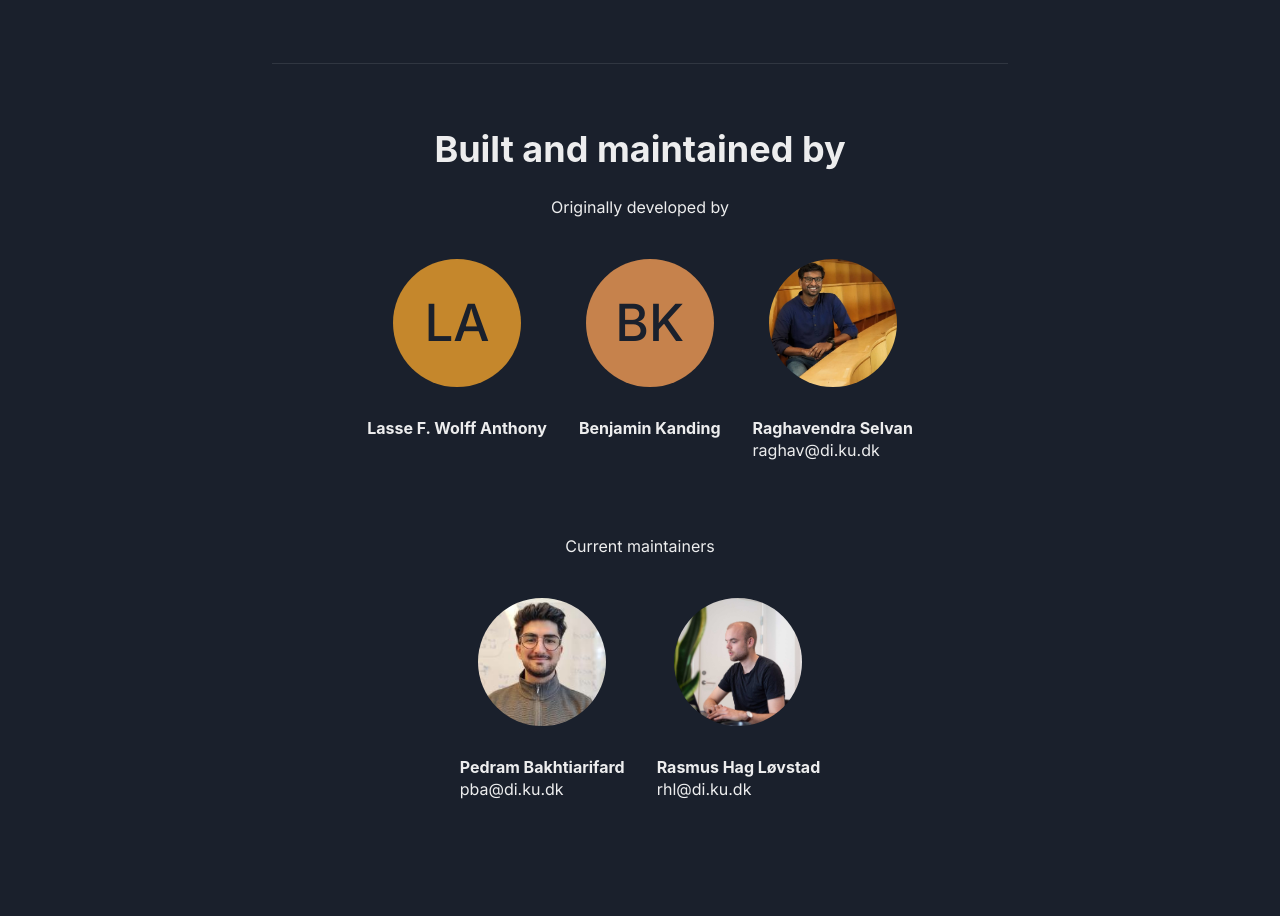
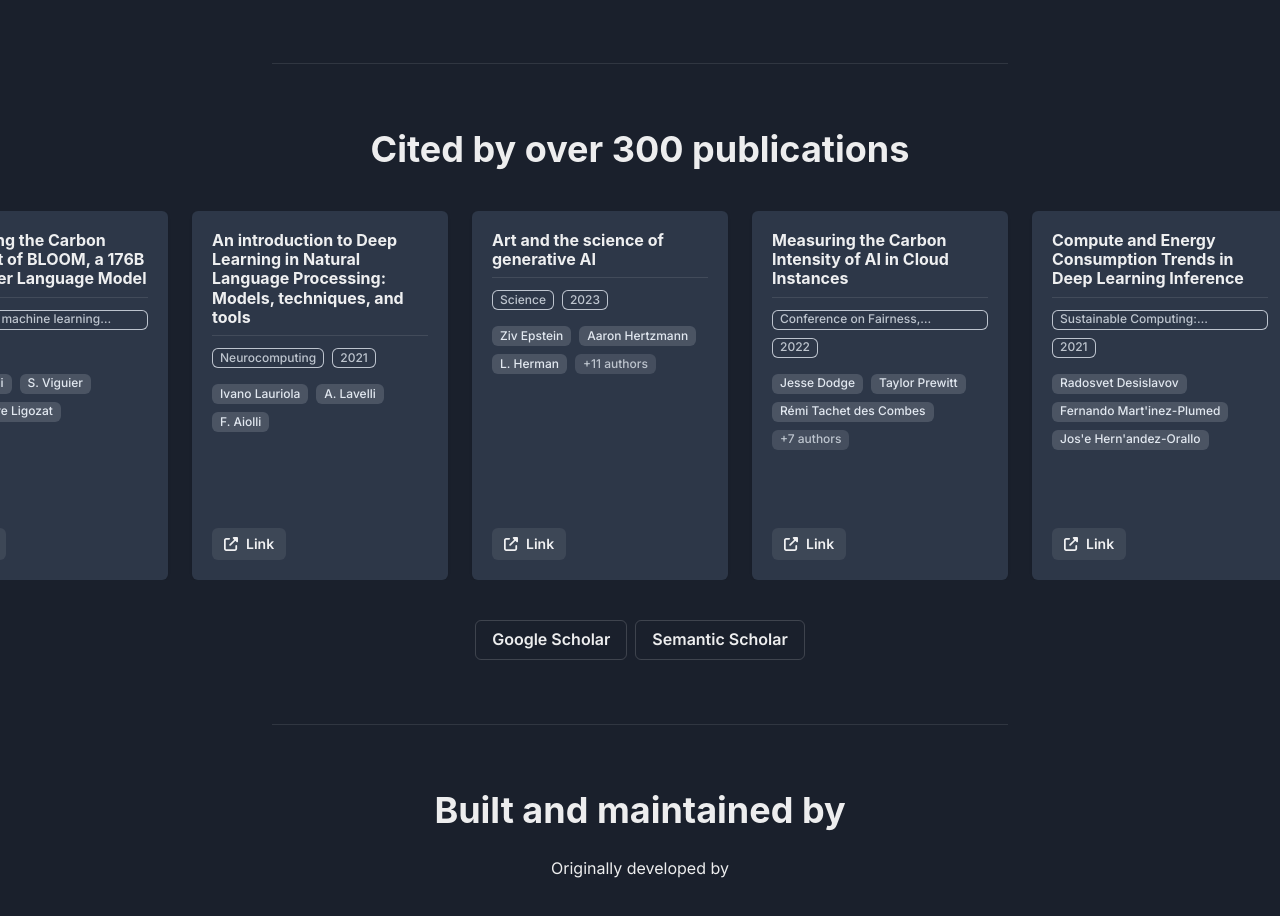
Before and after one commit to saintslab/carbontracker-website, a Next.js app: page / in a window 1280 px wide. Shown: the part 3589-4505 px from the top of the page. Built offline with nearby package versions, Linux system fonts and the light colour scheme.

Commit message:
added Citation section

```diff
--- a/components/CitationSection.tsx
+++ b/components/CitationSection.tsx
@@ -7,7 +7,16 @@ import {
   Heading,
   VStack,
   Link,
+  Tag,
+  TagLeftIcon,
+  TagLabel,
+  Flex,
+  Divider,
+  Button,
+  CardFooter,
 } from "@chakra-ui/react";
+import { useEffect, useState } from "react";
+import { FaUpRightFromSquare } from "react-icons/fa6";
 
 type CitationProps = {
   title: string;
@@ -23,35 +32,213 @@ const Citation: React.FC<CitationProps> = ({
   origin,
   date,
 }) => {
+  const authorList = authors.split(", ");
+  const [showAllAuthors, setShowAllAuthors] = useState(authorList.length <= 3);
   return (
+    <Card minW="16rem" mx={2}>
+      <CardBody>
+        <Flex flexDirection={"column"} height="full">
           <Link href={link}>
-      <Card minW="16rem">
-        <CardBody>
             <Heading size="sm">{title}</Heading>
-          <Text>{authors}</Text>
-          <Text>{origin}</Text>
-          <Text>{date.toDateString()}</Text>
+          </Link>
+          <Divider my={2} />
+          <Flex flexDirection={"column"}>
+            <HStack mt={1} wrap="wrap">
+              <Tag size="sm" variant={"outline"} title={origin}>
+                <TagLabel>{origin}</TagLabel>
+              </Tag>
+              <Tag
+                size="sm"
+                variant={"outline"}
+                title={date.toLocaleDateString()}
+              >
+                <TagLabel>{date.getFullYear()}</TagLabel>
+              </Tag>
+            </HStack>
+            <Flex gap={2} wrap={"wrap"} mt={4}>
+              {authorList
+                .slice(0, showAllAuthors ? authorList.length : 3)
+                .map((author, index) => {
+                  return (
+                    <Tag size="sm" key={index} whiteSpace={"nowrap"}>
+                      {author}
+                    </Tag>
+                  );
+                })}
+              {!showAllAuthors && (
+                <Tag
+                  size="sm"
+                  onClick={() => setShowAllAuthors(true)}
+                  cursor={"pointer"}
+                  opacity={0.8}
+                >
+                  +{authorList.length - 3} authors
+                </Tag>
+              )}
+            </Flex>
+          </Flex>
+        </Flex>
       </CardBody>
+      <CardFooter>
+        <Link target="_blank" href={link}>
+          <Button size="sm" leftIcon={<FaUpRightFromSquare />}>
+            Link
+          </Button>
+        </Link>
+      </CardFooter>
     </Card>
-    </Link>
   );
 };
 
+const citations = [
+  {
+    title:
+      "An introduction to Deep Learning in Natural Language Processing: Models, techniques, and tools",
+    authors: "Ivano Lauriola, A. Lavelli, F. Aiolli",
+    origin: "Neurocomputing",
+    date: new Date("2021-01-06"),
+    link: "https://www.sciencedirect.com/science/article/pii/S0925231221010997?via%3Dihub",
+  },
+  {
+    title:
+      "The AI gambit: leveraging artificial intelligence to combat climate change—opportunities, challenges, and recommendations",
+    authors:
+      "Josh Cowls, Andreas Tsamados, Mariarosaria Taddeo, Luciano Floridi",
+    origin: "AI & SOCIETY",
+    date: new Date("2021-10-18"),
+    link: "https://link.springer.com/article/10.1007/s00146-021-01294-x#citeas",
+  },
+  {
+    title: "Sustainable AI: AI for sustainability and the sustainability of AI",
+    authors: "A. van Wynsberghe",
+    origin: "AI and Ethics",
+    date: new Date("2021-02-26"),
+    link: "https://link.springer.com/article/10.1007/s43681-021-00043-6",
+  },
+  {
+    title: "Training Spiking Neural Networks Using Lessons From Deep Learning",
+    authors:
+      "J. Eshraghian, Max Ward, Emre Neftci, Xinxin Wang, Gregor Lenz, Girish Dwivedi, Bennamoun, Doo Seok Jeong, Wei Lu",
+    origin: "Proceedings of the IEEE",
+    date: new Date("2021-09-27"),
+    link: "https://ieeexplore.ieee.org/stamp/stamp.jsp?tp: &arnumber: 10242251&tag: 1",
+  },
+  {
+    title: "U-Sleep: resilient high-frequency sleep staging",
+    authors:
+      "Mathias Perslev, S. Darkner, Lykke Kempfner, M. Nikolic, P. Jennum, C. Igel",
+    origin: "npj Digital Medicine",
+    date: new Date("2021-04-15"),
+    link: "https://www.nature.com/articles/s41746-021-00440-5",
+  },
+  {
+    title: "Measuring the Carbon Intensity of AI in Cloud Instances",
+    authors:
+      "Jesse Dodge, Taylor Prewitt, Rémi Tachet des Combes, Erika Odmark, Roy Schwartz, Emma Strubell, A. Luccioni, Noah A. Smith, Nicole DeCario, Will Buchanan ",
+    origin: "Conference on Fairness, Accountability and Transparency",
+    date: new Date("2022-06-10"),
+    link: "https://dl.acm.org/doi/10.1145/3531146.3533234",
+  },
+  {
+    title: "Aligning artificial intelligence with climate change mitigation",
+    authors:
+      "L. Kaack, P. Donti, Emma Strubell, George Kamiya, F. Creutzig, D. Rolnick",
+    origin: "Nature Climate Change",
+    date: new Date("2022-06-09"),
+    link: "https://www.nature.com/articles/s41558-022-01377-7",
+  },
+  {
+    title:
+      "Estimating the Carbon Footprint of BLOOM, a 176B Parameter Language Model",
+    authors: "A. Luccioni, S. Viguier, Anne-Laure Ligozat",
+    origin: "Journal of machine learning research",
+    date: new Date("2022-11-03"),
+    link: "https://arxiv.org/pdf/2211.02001.pdf",
+  },
+  {
+    title: "Art and the science of generative AI",
+    authors:
+      "Ziv Epstein, Aaron Hertzmann, L. Herman, Robert Mahari, M. Frank, Matthew Groh, Hope Schroeder, Amy Smith, Memo Akten, Jessica Fjeld, H. Farid, Neil Leach, A. Pentland, Olga Russakovsky",
+    origin: "Science",
+    date: new Date("2023-06-07"),
+    link: "https://arxiv.org/pdf/2306.04141.pdf",
+  },
+  {
+    title: "Compute and Energy Consumption Trends in Deep Learning Inference",
+    authors:
+      "Radosvet Desislavov, Fernando Mart'inez-Plumed, Jos'e Hern'andez-Orallo",
+    origin: "Sustainable Computing: Informatics and Systems",
+    date: new Date("2021-09-02"),
+    link: "https://arxiv.org/pdf/2109.05472.pdf",
+  },
+  {
+    title:
+      "Lung Segmentation from Chest X-rays using Variational Data Imputation",
+    authors:
+      "Raghavendra Selvan, E. Dam, Sofus Rischel, Kaining Sheng, M. Nielsen, A. Pai ",
+    origin: "arXiv.org",
+    date: new Date("2020-05-20"),
+    link: "https://arxiv.org/pdf/2005.10052.pdf",
+  },
+];
+
+// Knuth shuffle
+function shuffle(a: Array<CitationProps>) {
+  let array = [...a]; // copy a
+  let currentIndex = array.length;
+
+  // While there remain elements to shuffle...
+  while (currentIndex != 0) {
+    // Pick a remaining element...
+    let randomIndex = Math.floor(Math.random() * currentIndex);
+    currentIndex--;
+
+    // And swap it with the current element.
+    [array[currentIndex], array[randomIndex]] = [
+      array[randomIndex],
+      array[currentIndex],
+    ];
+  }
+  return array;
+}
+
 export default function CitationSection() {
+  const [citationList, setCitationList] = useState<typeof citations>([]);
+
+  // On page load, shuffle citations
+  useEffect(() => {
+    setCitationList(shuffle(citations));
+  }, []);
+
   return (
     <VStack justify="center">
-      <Heading>Cited by over 300 publications</Heading>
-      <HStack overflowX="scroll" maxW="200%">
-        {[0, 1, 2, 3, 4, 5, 6, 7, 8, 9].map((_, index) => (
+      <Heading mb={8}>Cited by over 300 publications</Heading>
+      <HStack
+        mb={8}
+        overflowX="scroll"
+        maxW={["100vw", "200%"]}
+        align="stretch"
+      >
+        {citationList.map((citation, index) => {
+          return (
             <Citation
               key={index}
-            title="Aligning artificial intelligence with climate change mitigation"
-            authors="Kaack, Lynn H and Donti, Priya L and Strubell, Emma and Kamiya, George and Creutzig, Felix and Rolnick, David"
-            origin="nature.com"
-            date={new Date("2022-06-09")}
-            link="https://www.nature.com/articles/s41558-022-01377-7"
+              title={citation.title}
+              authors={citation.authors}
+              origin={citation.origin}
+              link={citation.link}
+              date={citation.date}
             />
-        ))}
+          );
+        })}
+      </HStack>
+      <HStack>
+        <Link href="https://scholar.google.dk/scholar?cites=1575501828776281081&as_sdt=2005&sciodt=0,5">
+          <Button variant="outline">Google Scholar</Button>
+        </Link>
+        <Link href="https://www.semanticscholar.org/paper/Carbontracker%3A-Tracking-and-Predicting-the-Carbon-Anthony-Kanding/de5157a3d62ab114813379a6568f716b483feece">
+          <Button variant="outline">Semantic Scholar</Button>
+        </Link>
       </HStack>
     </VStack>
   );
--- a/pages/index.tsx
+++ b/pages/index.tsx
@@ -24,6 +24,7 @@ import SEOSection from "@/components/SEOSection";
 import StatSection from "@/components/StatSection";
 import Footer from "@/components/Footer";
 import Favicon from "../public/favicon.ico";
+import CitationSection from "@/components/CitationSection";
 
 const inter = Inter({ subsets: ["latin"] });
 
@@ -53,8 +54,8 @@ export default function Home() {
             <Divider my={16} />
             <PlotSection />
             <Divider my={16} />
-            {/* <Divider my={16} /> */}
-            {/* <CitationSection /> */}
+            <CitationSection />
+            <Divider my={16} />
             <MaintainedBy />
           </Container>
         </VStack>
```
Lines whose indentation alone changed are shown as unchanged.
